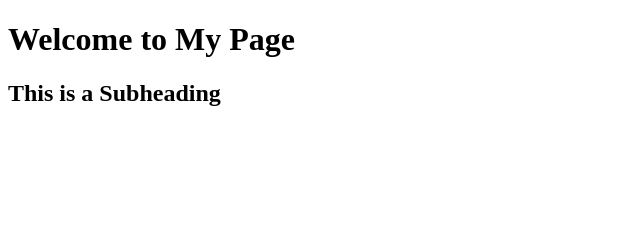
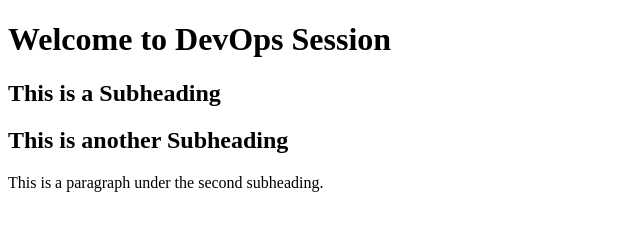
Before and after one commit to SreekanthJaladanki/git-practice-1, a plain HTML site: page index.html in a window 1280 px wide. Shown: the whole page, without its empty margins (0-640 px from the left). Drawn offline with Linux system fonts and the light colour scheme.

Commit message:
Modified Index file

```diff
--- a/index.html
+++ b/index.html
@@ -6,9 +6,10 @@
     <title>Document</title>
 </head>
 <body>
-    <h1>Welcome to My Page</h1>
-    <h2
-        >This is a Subheading</h2>
+    <h1>Welcome to DevOps Session</h1>
+    <h2>This is a Subheading</h2>
+    <h2>This is another Subheading</h2>
+    <p>This is a paragraph under the second subheading.</p>
     <script>
         console.log('Hello from the script!');
     </script>
```
